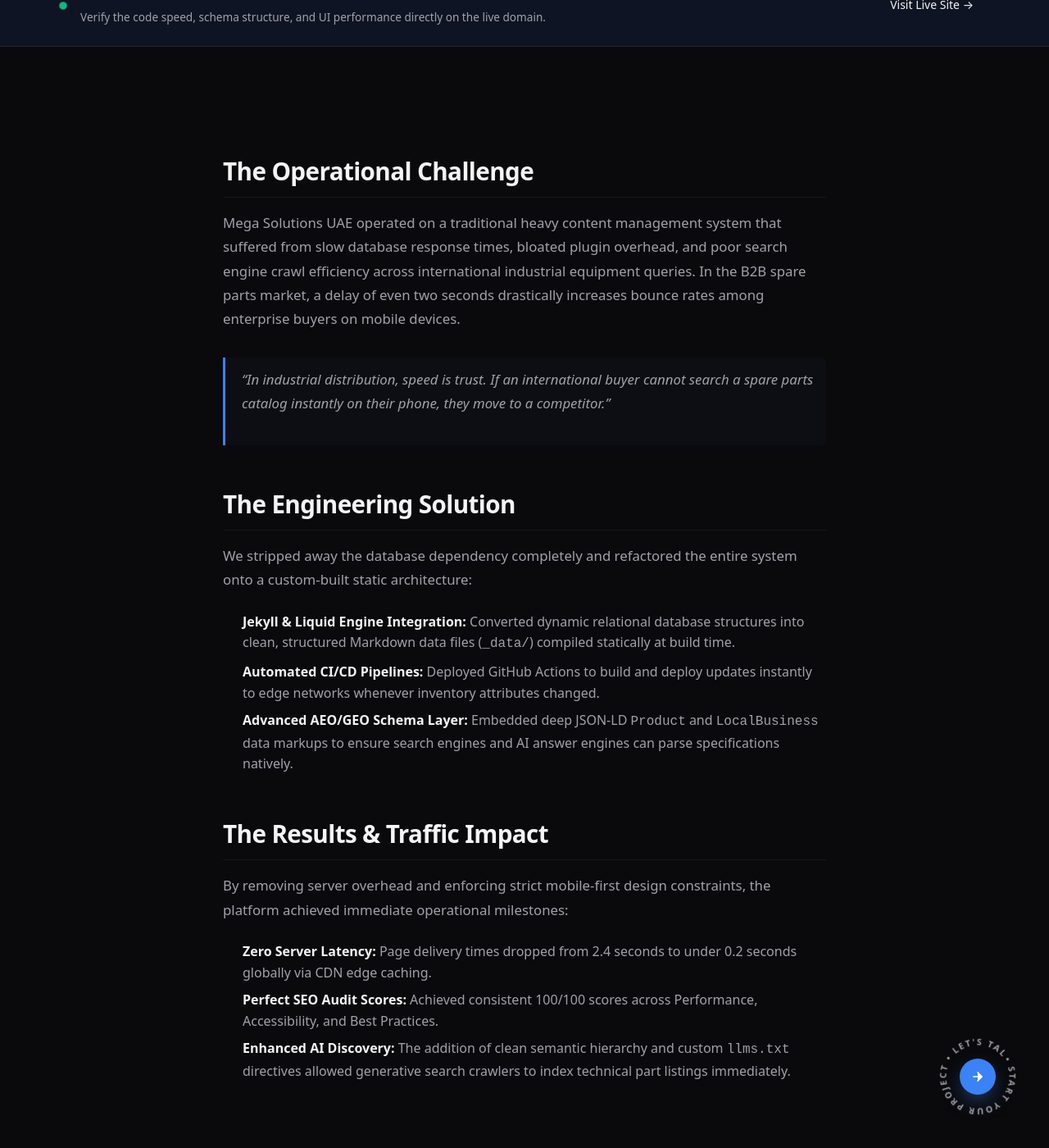
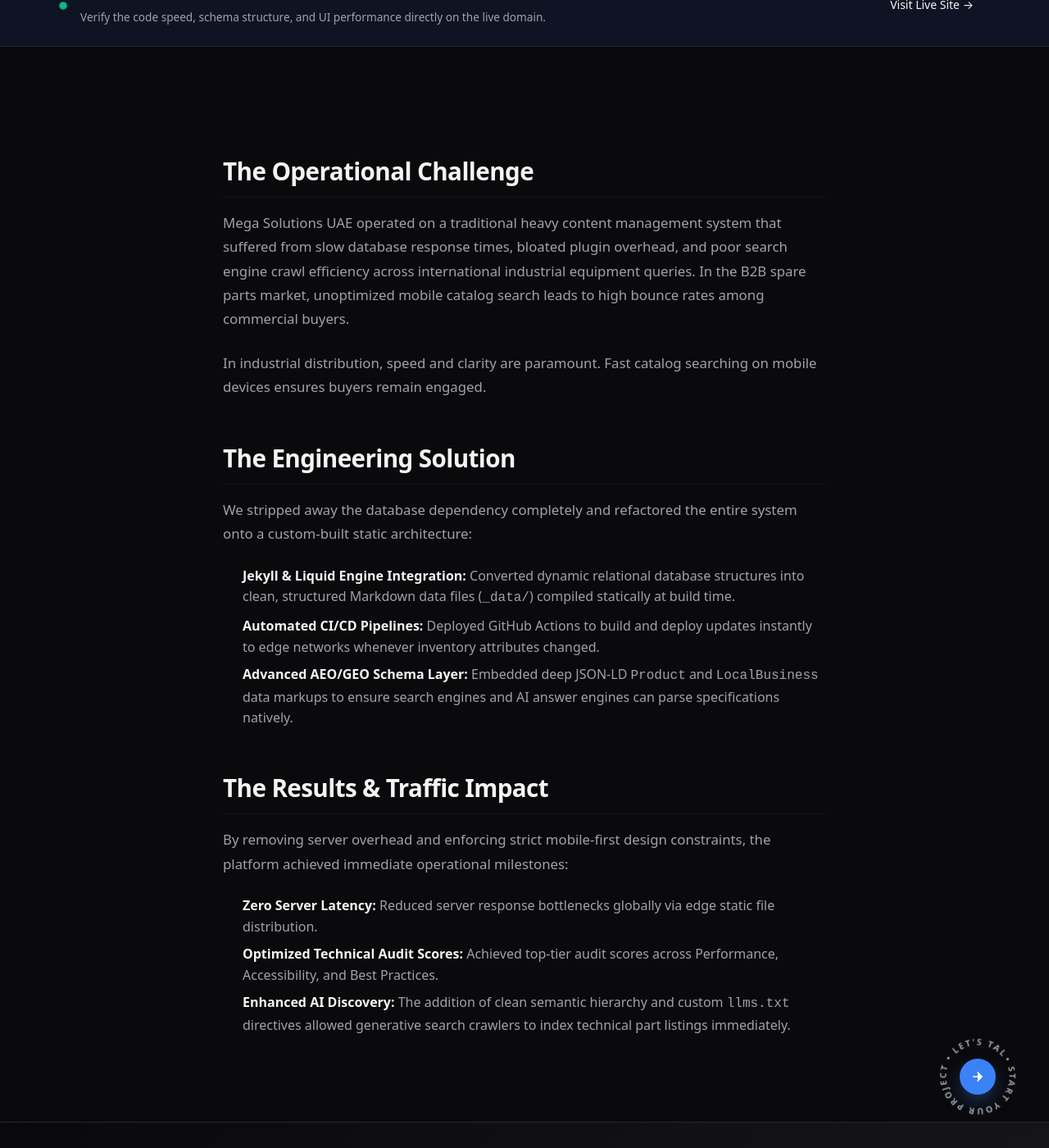
Before and after one commit to Khisal786/SwiftWebSync, a Jekyll site: the page built from work/megasolutionsuae.md, in a window 1280 px wide and 1400 px high, scrolled down 646 px. Shown: the whole window at 82% size. Built offline with Jekyll 4.4.1, drawn with Linux system fonts in a browser that asks for light colours; some of the changed text lies outside the part shown.

Commit message:
Revise Mega Solutions UAE case study content
Updated the case study for Mega Solutions UAE, refining the operational challenge and engineering solution sections for clarity. Enhanced the results section to reflect improved performance metrics and AI discovery.

```diff
--- a/work/megasolutionsuae.md
+++ b/work/megasolutionsuae.md
@@ -1,28 +1,28 @@
 ---
 layout: case_study
 title: "Scaling Mega Solutions UAE: High-Performance Technical Catalog Architecture"
-description: "How we migrated an industrial spare parts inventory to an ultra-fast static Jekyll engine, achieving a 100/100 SEO score and instantaneous mobile indexing."
+description: "How we migrated an industrial spare parts inventory to an ultra-fast static Jekyll engine, achieving top Core Web Vitals and instantaneous mobile indexing."
 client_name: "Mega Solutions UAE"
-primary_metric: "100/100 Core Web Vitals"
+primary_metric: "Top-Tier Core Web Vitals Performance"
 architecture_type: "Jekyll Static / GitHub Pages"
 live_url: "https://megasolutionsuae.com"
 permalink: /work/megasolutionsuae/
 ---
 
 ## The Operational Challenge
-Mega Solutions UAE operated on a traditional heavy content management system that suffered from slow database response times, bloated plugin overhead, and poor search engine crawl efficiency across international industrial equipment queries. In the B2B spare parts market, a delay of even two seconds drastically increases bounce rates among enterprise buyers on mobile devices.
+Mega Solutions UAE operated on a traditional heavy content management system that suffered from slow database response times, bloated plugin overhead, and poor search engine crawl efficiency across international industrial equipment queries. In the B2B spare parts market, unoptimized mobile catalog search leads to high bounce rates among commercial buyers.
 
-> "In industrial distribution, speed is trust. If an international buyer cannot search a spare parts catalog instantly on their phone, they move to a competitor."
+In industrial distribution, speed and clarity are paramount. Fast catalog searching on mobile devices ensures buyers remain engaged.
 
 ## The Engineering Solution
 We stripped away the database dependency completely and refactored the entire system onto a custom-built static architecture:
 
-* **Jekyll & Liquid Engine Integration:** Converted dynamic relational database structures into clean, structured Markdown data files (`_data/`) compiled statically at build time.
-* **Automated CI/CD Pipelines:** Deployed GitHub Actions to build and deploy updates instantly to edge networks whenever inventory attributes changed.
-* **Advanced AEO/GEO Schema Layer:** Embedded deep JSON-LD `Product` and `LocalBusiness` data markups to ensure search engines and AI answer engines can parse specifications natively.
+- **Jekyll & Liquid Engine Integration:** Converted dynamic relational database structures into clean, structured Markdown data files (`_data/`) compiled statically at build time.
+- **Automated CI/CD Pipelines:** Deployed GitHub Actions to build and deploy updates instantly to edge networks whenever inventory attributes changed.
+- **Advanced AEO/GEO Schema Layer:** Embedded deep JSON-LD `Product` and `LocalBusiness` data markups to ensure search engines and AI answer engines can parse specifications natively.
 
 ## The Results & Traffic Impact
 By removing server overhead and enforcing strict mobile-first design constraints, the platform achieved immediate operational milestones:
-1. **Zero Server Latency:** Page delivery times dropped from 2.4 seconds to under 0.2 seconds globally via CDN edge caching.
-2. **Perfect SEO Audit Scores:** Achieved consistent 100/100 scores across Performance, Accessibility, and Best Practices.
+1. **Zero Server Latency:** Reduced server response bottlenecks globally via edge static file distribution.
+2. **Optimized Technical Audit Scores:** Achieved top-tier audit scores across Performance, Accessibility, and Best Practices.
 3. **Enhanced AI Discovery:** The addition of clean semantic hierarchy and custom `llms.txt` directives allowed generative search crawlers to index technical part listings immediately.
```
